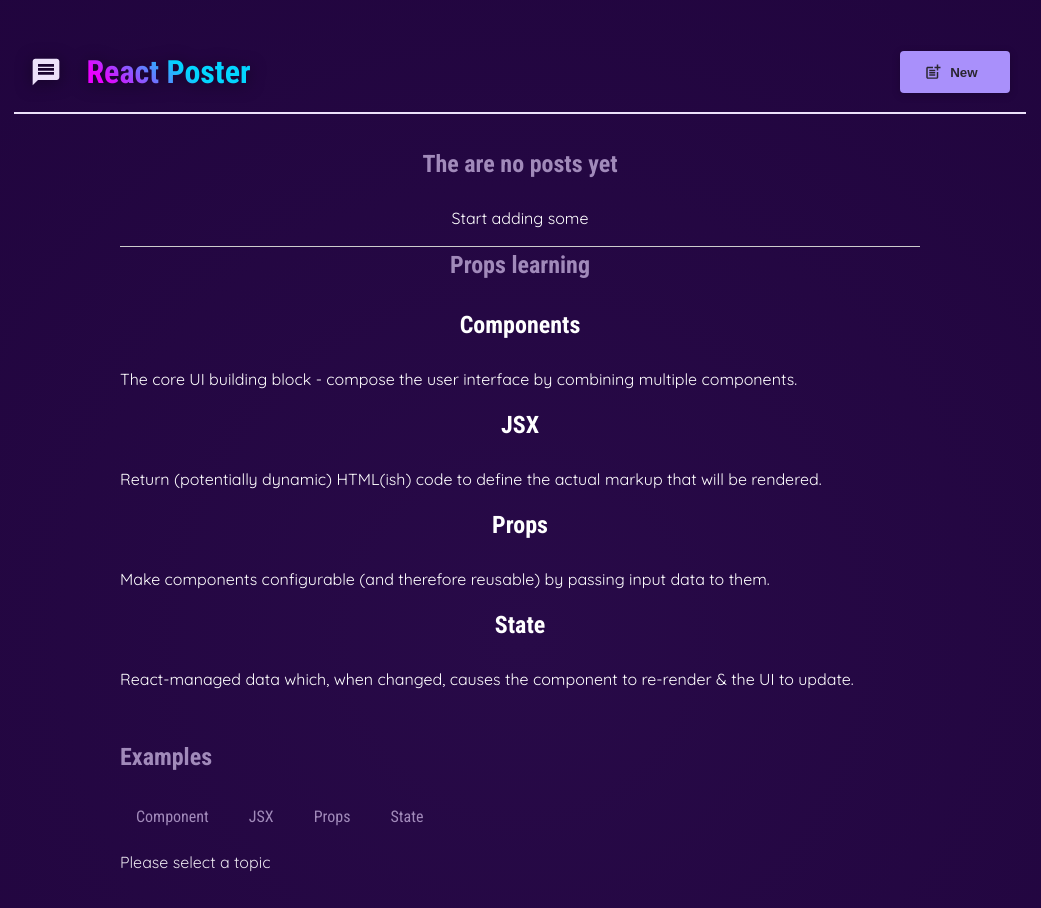
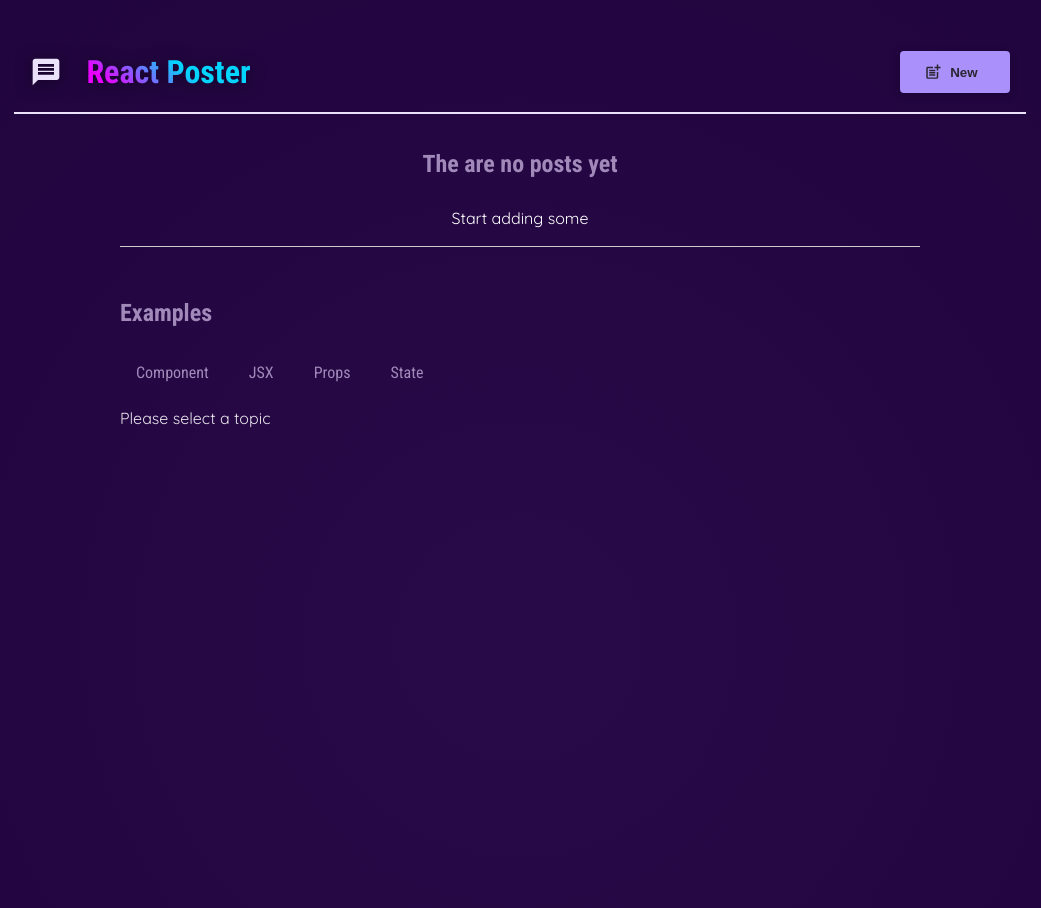
Before and after one commit to zuzanavolfova/react-udemy, a React (Vite) app in the folder react-project/: page / in a window 1280 px wide. Shown: the top 908 px of the page, without its empty margins (120-1161 px from the left). Built offline with nearby package versions, Linux system fonts and the light colour scheme.

Commit message:
Remove CoreConcepts and CoreConcept/LearnProps from App

```diff
--- a/react-project/src/App.tsx
+++ b/react-project/src/App.tsx
@@ -1,23 +1,13 @@
 import { useState } from "react";
 import PostList from "./components/PostList/PostList.tsx";
 import MainHeader from "./components/Header/MainHeader.tsx";
-import { CORE_CONCEPTS } from "./data.ts";
+
 import TabButton from "./components/TabButton.tsx";
 import { EXAMPLES } from "./data-examples.tsx";
 
-interface LearnProps {
-  title: string;
-  description: string;
-}
 
-function LearnProps({ title, description }: LearnProps) {
-  return (
-    <>
-      <h2 style={{ color: "white" }}>{title}</h2>
-      <p style={{ color: "white" }}>{description}</p>
-    </>
-  );
-}
+
+
 
 type ExampleKey = keyof typeof EXAMPLES;
 
@@ -47,15 +37,7 @@ function App() {
             onStopPosting={hideModalHandler}
           />
         </section>
-        <section>
-          <h2>Props learning</h2>
-          {CORE_CONCEPTS.map((item) => (
-            <LearnProps
-              key={item.title}
-              {...item}
-            ></LearnProps>
-          ))}
-        </section>
+
         <section id="examples">
           <h2>Examples</h2>
           <menu>
```
